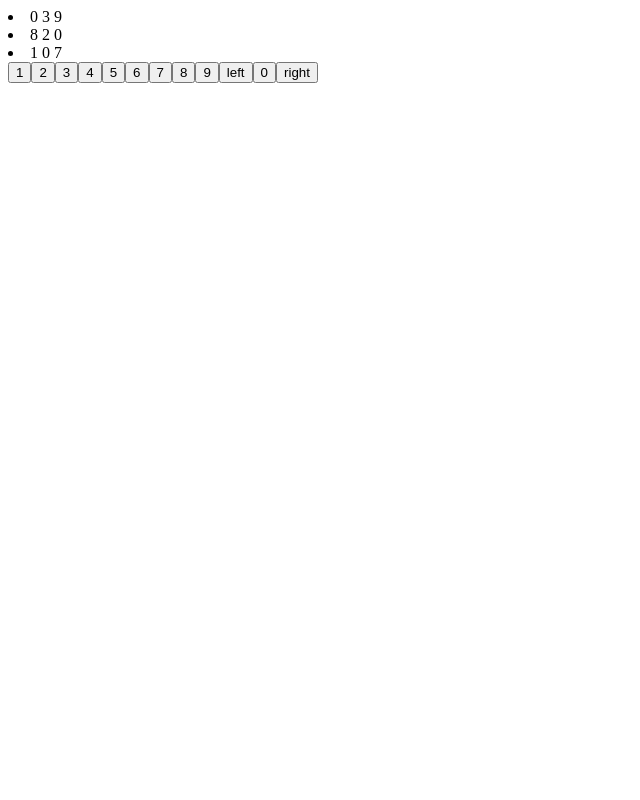
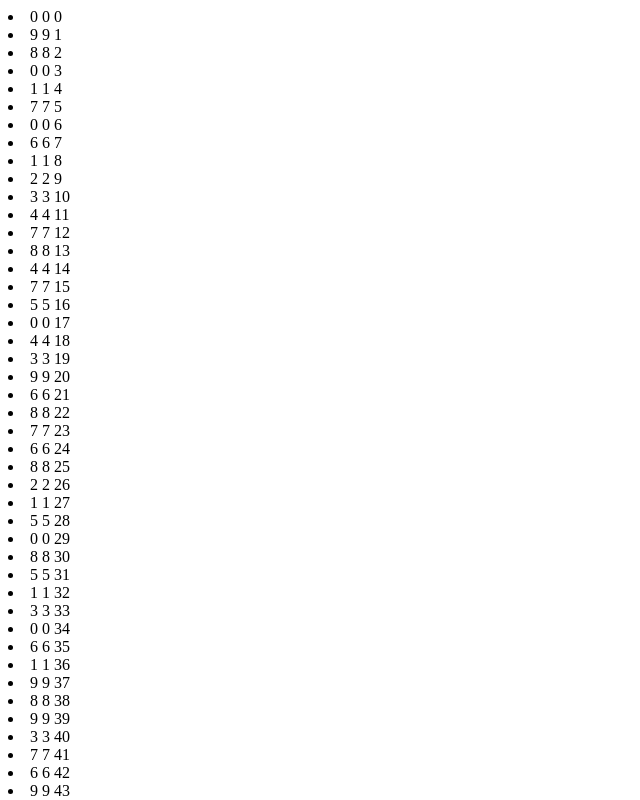
Before and after one commit to gelargew/kraepelin-pauli, a React app in the folder app/: page / in a window 1280 px wide. Shown: the top 800 px of the page, without its empty margins (0-640 px from the left). Built offline with nearby package versions, Linux system fonts and the light colour scheme; the HTML template or start-up script is replaced by a standard one.

Commit message:
animations

```diff
--- a/app/src/components/Kraepelin.js
+++ b/app/src/components/Kraepelin.js
@@ -1,11 +1,11 @@
-import React, { useEffect, useState } from 'react'
+import React, { useEffect, useState, useRef } from 'react'
 
 
 export const Kraepelin = () => {
-    const [number , setNumber] = useState([3, 2, 0])
-    const [point, setpoint] = useState({X: 0, Y: 0})
-    const [score, setScore] = useState(0)
-    const [q, setQ] = useState(getRandomInt)
+    const [number , setNumber] = useState(randomArray({length: 4900}))
+    const [point, setPoint] = useState({X: 0, Y: 0})
+    const [curNumber, setCurNumber] = useState(number.slice(0, 100))
+    const container = useRef(null)
 
     useEffect(() => {
         document.addEventListener('keyup', handleKeyup)
@@ -14,31 +14,33 @@ export const Kraepelin = () => {
     }, [])
 
     const handleInput = e => {
+        setPoint({...point, Y: point.Y - 100})
         setNumber([...number, e.target.value])
+        container.current.style.transform = `translate(${point.X}px, ${point.Y}px)`
     }
 
     const handleKeyup = e => {
         const val = e.code.slice(-1)
+        setPoint({...point, Y: point.Y - 100})
+        container.current.style.transform = `translate(${point.X}px, ${point.Y}px)`
+
+
         if (!isNaN(val)) {
-            setNumber(val)
-            return
+            console.log(point)
         }
-        const arrow = e.code
-        if (arrow === 'ArrowRight') {
-            setNumber(arrow)
-        }
-        else if (arrow === 'ArrowLeft') setNumber(arrow)
 
     }
 
     return (
-        <div className='kraepelin'>
-            <div className='kraepelin-numbers'>
-                {number.map(l => <li>
-                    {getRandomInt()} {l} {getRandomInt()}
-                </li>)}
+        <div className='kraepelin' >
+            <div className='container' >
+                <div className='kraepelin-numbers' ref={container}>
+                    {curNumber.map((l, i) => <li key={i}>
+                        {l} {l} {i}
+                    </li>)}
 
 
+                </div>
             </div>
 
             <div className='kraepelin-inputs'>
--- a/app/static/css/index.css
+++ b/app/static/css/index.css
@@ -19,64 +19,24 @@
 }
 
 .kraepelin-numbers {
-    width: 300px;
-    height: 300px;
+    display: flex;
+    flex-direction: column;
+    background: #111;
+    transition: 0.4s
 }
 
-.kraepelin-numbers * {
+.kraepelin-numbers li {
+    color: aliceblue;
     width: 100px;
-    height: 100px;
+    min-height: 90px;
     position: relative;
     margin: 0;
-    border: 1px black;
+    border: 1px greenyellow;
+    transition: 0.6s;
 }
 
-.top-left {
-    top: 0;
-    left: 0;
+.container {
+    height: 300px;
+    overflow: hidden;
+    transition: 1s;
 }
-
-.top-mid {
-    top: 50%;
-    left: 50%;
-    transform: translate(-50%, -50%);
-}
-
-.top-right {
-    top: 100%;
-    right: 0%;
-}
-
-.mid-left {
-    top: 50%;
-    left: 0;
-    transform: translateY(50%);
-}
-
-.mid-mid {
-    top: 50%;
-    left: 50%;
-    transform: translate(50%, 50%);
-}
-
-.mid-right {
-    top: 50%;
-    right: 0;
-    transform: translateY(50%);
-}
-
-.bot-left {
-    bottom: 0;
-    left: 0;
-}
-
-.bot-mid {
-    bottom: 0;
-    left: 50%;
-    transform: translateX(50%);
-}
-
-.bot-right {
-    bottom: 0;
-    right: 0;
-}
```
Also changed, not shown: app/static/app/main.js.
